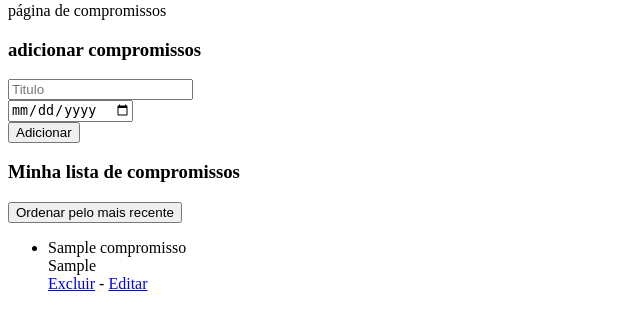
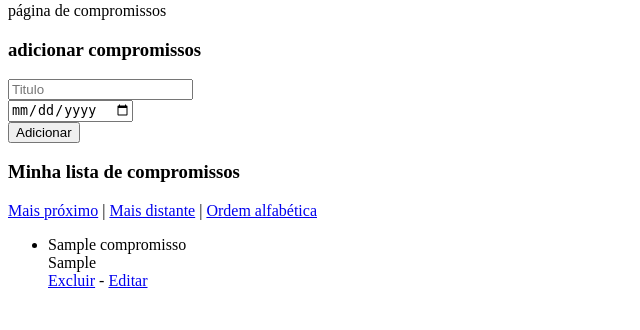
Before and after one commit to luisfelipecasa/projeto_twig, a PHP site: page /compromissos.php in a window 1280 px wide. Shown: the part 171-501 px from the top of the page, without its empty margins (0-640 px from the left). Run offline with PHP 8.4, Linux system fonts and the light colour scheme; tables that the repository leaves empty or names only in its code hold one stand-in row (values such as "Sample post"); some libraries are stand-ins or nearby versions.

Commit message:
ordenação dos compromissos

```diff
--- a/compromissos.php
+++ b/compromissos.php
@@ -3,6 +3,42 @@
 require_once('twig_carregar.php');
 
 require('inc/banco.php');
+$data = $_GET['data'] ?? null;
+
+if ($data == 'recente'){
+
+    $dados = $pdo->query('SELECT * FROM compromissos ORDER BY data ASC');
+
+    $compromissos = $dados->fetchAll(PDO::FETCH_ASSOC);
+
+    echo $twig->render('compromissos.html' , [
+        'titulo' => 'compromissos',
+        'compromissos' => $compromissos,
+    ]);
+
+} else if ($data == 'distante') {
+
+    $dados = $pdo->query('SELECT * FROM compromissos ORDER BY data DESC');
+
+    $compromissos = $dados->fetchAll(PDO::FETCH_ASSOC);
+
+    echo $twig->render('compromissos.html' , [
+        'titulo' => 'compromissos',
+        'compromissos' => $compromissos,
+    ]);
+
+} else if ($data == 'alfabeto'){
+
+    $dados = $pdo->query('SELECT * FROM compromissos ORDER BY titulo ASC');
+
+    $compromissos = $dados->fetchAll(PDO::FETCH_ASSOC);
+
+    echo $twig->render('compromissos.html' , [
+        'titulo' => 'compromissos',
+        'compromissos' => $compromissos,
+    ]);
+
+} else {
 
     //busca as compras no banco
     $dados = $pdo->query('SELECT * FROM compromissos');
@@ -13,3 +49,5 @@ echo $twig->render('compromissos.html' , [
         'titulo' => 'compromissos',
         'compromissos' => $compromissos,
     ]);
+
+}
--- a/templates/compromissos.html
+++ b/templates/compromissos.html
@@ -13,7 +13,9 @@ página de {{ titulo }}
 </form>
 
 <h3>Minha lista de compromissos</h3>
-<button href="compromissos.php?data=recente">Ordenar pelo mais recente</button>
+<a href="compromissos.php?data=recente">Mais próximo</a> |
+<a href="compromissos.php?data=distante">Mais distante</a> |
+<a href="compromissos.php?data=alfabeto">Ordem alfabética</a>
 <ul>
     {% for compromisso in compromissos %}
         <li>{{compromisso.titulo}} <br> {{compromisso.data}} <br>
```
Lines whose indentation alone changed are shown as unchanged.
